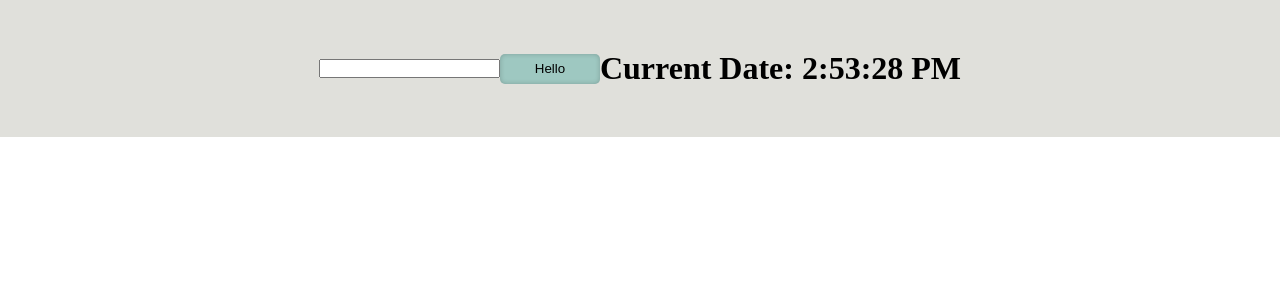
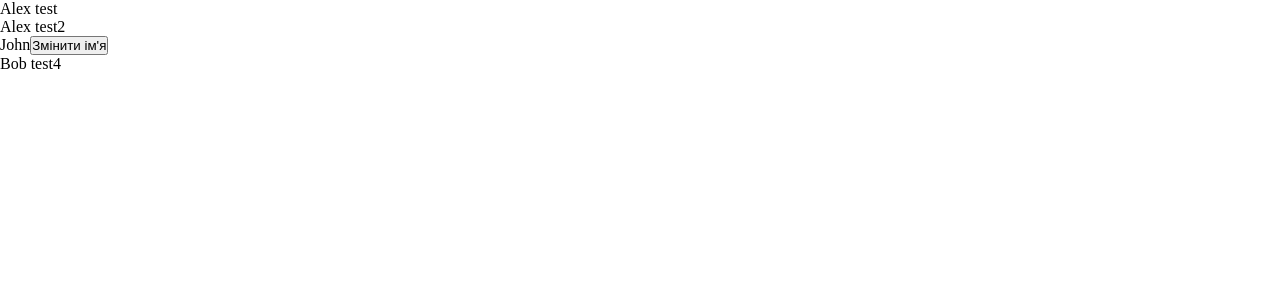
Before and after one commit to dest411/studyreact, a React (Create React App) app: page / in a window 1280 px wide. Shown: the top 300 px of the page. Built offline with nearby package versions, Linux system fonts and the light colour scheme.

Commit message:
14 lesson

```diff
--- a/src/App.jsx
+++ b/src/App.jsx
@@ -1,29 +1,52 @@
 import React from 'react';
 import './main.css'
+import UserName from './UserName';
 
+let USERS = [
+    { id: 1, name: 'Alex', surname: 'test', age: 20, passportId: 123 },
+    { id: 2, name: 'Alex', surname: 'test2', age: 20, passportId: 66 },
+    { id: 3, name: 'John', surname: 'test3', age: 56, passportId: 123 },
+    { id: 4, name: 'Bob', surname: 'test4', age: 10, passportId: 50 },
+];
 
 const App = () => {
-
-    const now = new Date();
-
-    const handleClick = (event) => {
-        console.log('Hello',event);
-
+    const chanegeName = (id, newName) => {
+        USERS = USERS.map((user) => {
+            if (user.id === id) {
+                return {
+                    id: user.id,
+                    name: newName,
+                    surname: user.surname,
+                    age: user.age,
+                    passportId: user.passportId
+                }
+            }
+            return user;
+        })
     };
-
-    const onChangeHandler = (event) =>{
-        console.log('Input changed', event.target.value);
-
-    }
+    const data = [];
+    USERS.forEach((user) => {
+        const key = generateKey(user);
+        data.push(
+            <div key={key} >
+                <UserName
+                    userName = {user.name}
+                    userSurname = {user.surname}
+                    userAge = {user.age}
+                    chanegeName = {chanegeName}
+                 />
+            </div>
+        );
+    } )
 
     return (
-        <div className='test'>
-            <input type="text" onChange={onChangeHandler} />
-            <button className='btn' onClick={handleClick}>Hello</button>
-            <h1>Current Date: {now.toLocaleTimeString()}</h1>
+        <div>
+           {data}
         </div>
-
-    );
+    )
 };
+function generateKey(user) {
+    return `${user.name}_${user.surname}_${user.age}_${user.passportId}`;
+}
 
 export default App;
--- /dev/null
+++ b/src/UserName.jsx
@@ -0,0 +1,17 @@
+import React from 'react';
+
+const UserName = (props) => {
+    console.log(props);
+
+    return (
+        props.userAge > 20 ? (
+            <p className='dsfsdfs'>
+                {props.userName}
+                <button>Змінити ім'я</button>
+            </p>
+        ): (
+            <p className='safsd' >{props.userName} {props.userSurname}</p>
+        )
+    );
+};
+export default UserName;
```
